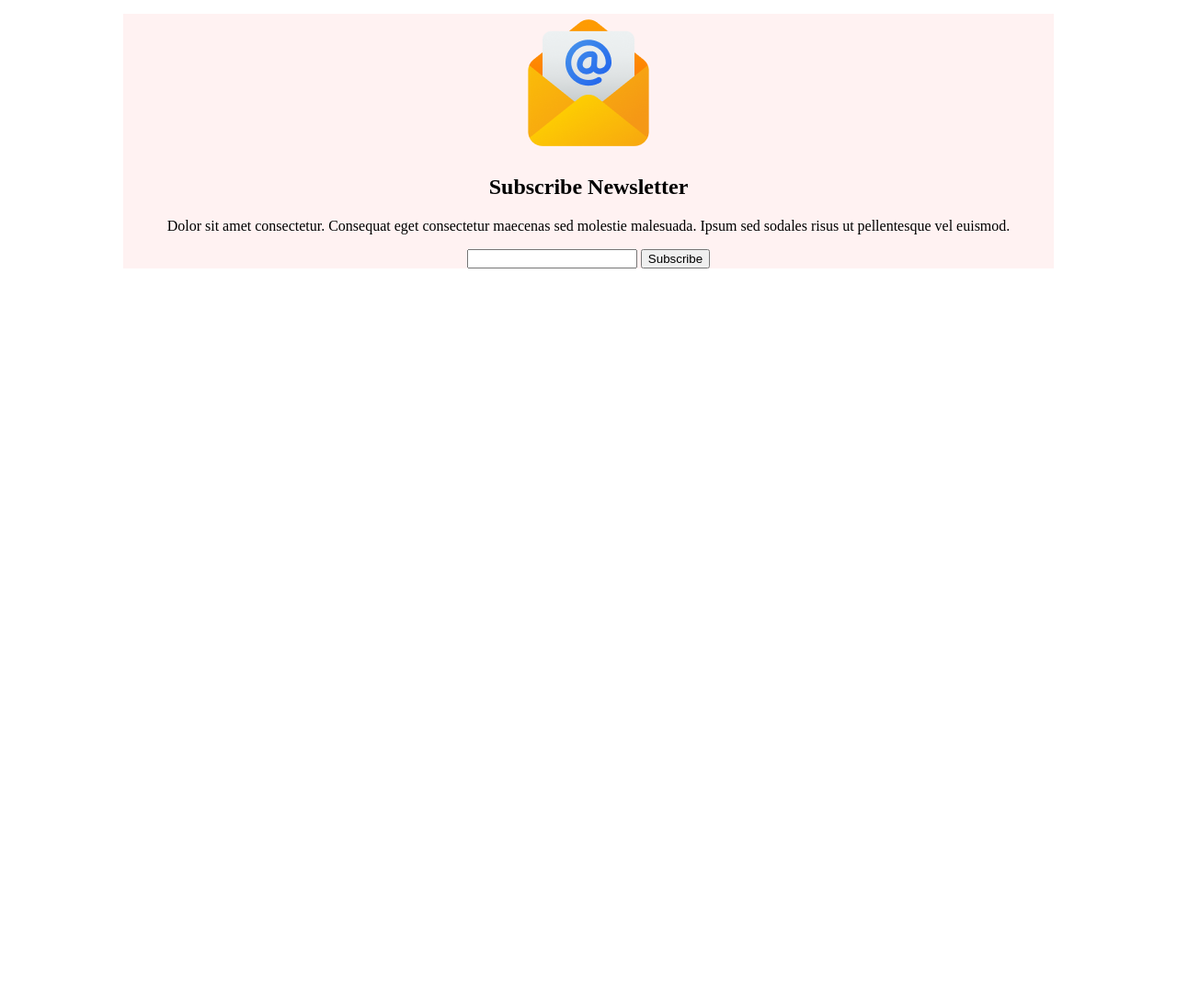
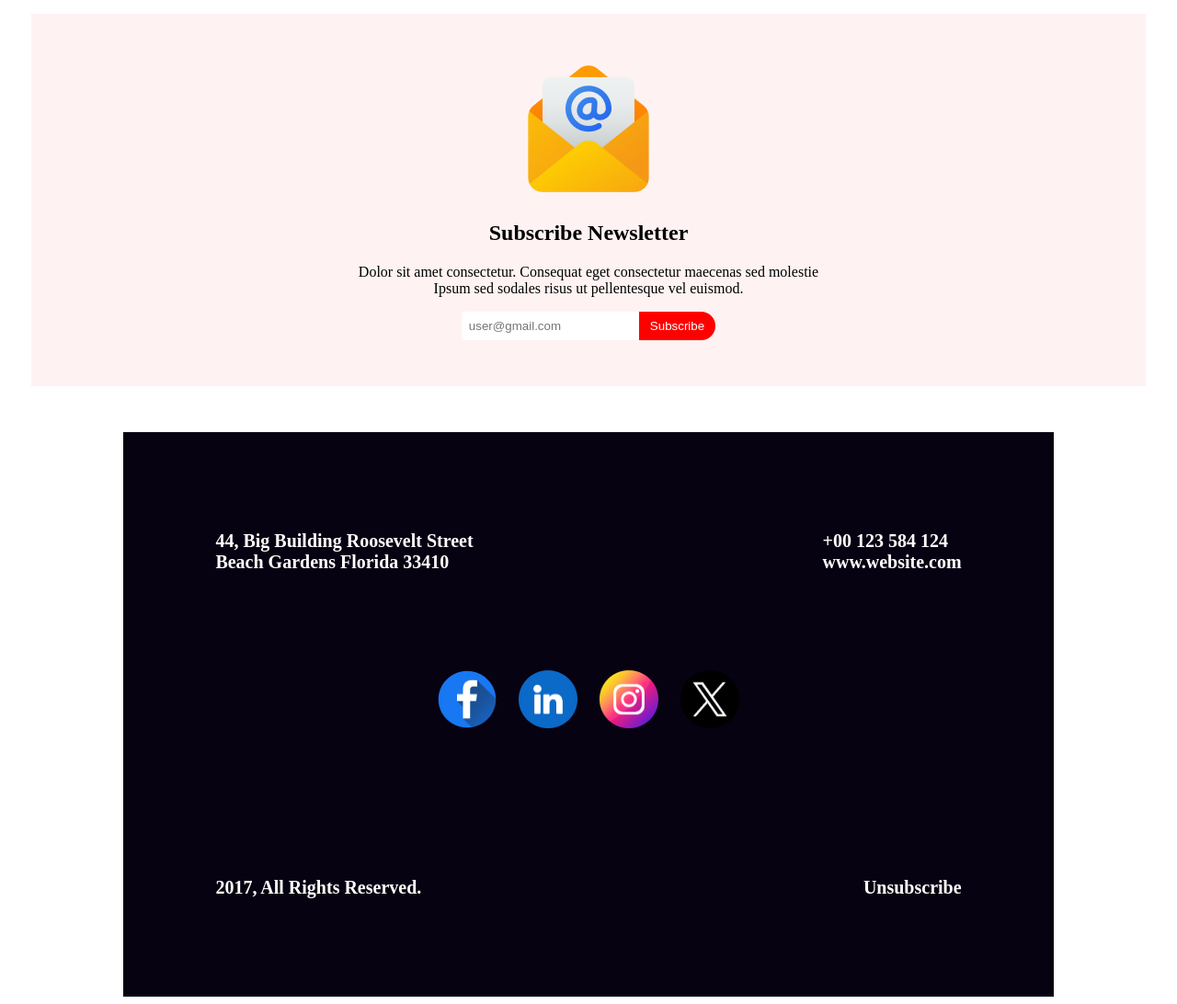
Before and after one commit to rifat1r/asignment1, a plain HTML site: page index.html in a window 1280 px wide. Shown: the part 5125-6217 px from the top of the page at 92% size. Before the commit the page ends 5425 px from the top, so only its background shows below. Drawn offline with Linux system fonts and the light colour scheme.

Commit message:
footer added

```diff
--- a/index.html
+++ b/index.html
@@ -97,12 +97,37 @@
       <div class="newsletter">
 <img src="resources/Group 61.png" alt="">
 <h2>Subscribe Newsletter</h2>
-<p>Dolor sit amet consectetur. Consequat eget consectetur maecenas sed molestie malesuada. Ipsum sed sodales risus ut pellentesque vel euismod. </p>
-<input type="email">
+<p>Dolor sit amet consectetur. Consequat eget consectetur maecenas sed molestie
+  <br> Ipsum sed sodales risus ut pellentesque vel euismod. </p>
+<div class="input-group">
+  <input type="email" placeholder="user@gmail.com">
 <button>Subscribe</button>
+</div>
 
       </div>
     </main>
-    <footer></footer>
+    <footer>
+
+      <section class="contacts">
+      <h4>44, Big Building Roosevelt Street <br>
+        Beach Gardens Florida 33410</h4>
+        <h4>
+          +00 123 584 124 <br>www.website.com
+        </h4>
+      </section>
+
+
+
+        <div class="icons">
+          <img src="resources/Facebook.png" alt="">
+          <img src="resources/Linkedin.png" alt="">
+          <img src="resources/Instagram.png" alt="">
+          <img src="resources/Twitter.png" alt="">
+        </div>
+        <section class="contacts">
+<h4>2017, All Rights Reserved.</h4>
+<h4> Unsubscribe</h4>
+        </section>
+    </footer>
   </body>
 </html>
--- a/styles/styles.css
+++ b/styles/styles.css
@@ -140,3 +140,51 @@
   margin: 0 auto;
   align-items: center;
 }
+.newsletter {
+  padding: 50px 100px;
+}
+.input-group {
+  display: flex;
+  justify-content: center;
+  align-items: center;
+}
+.input-group input {
+  padding: 8px;
+  border: 0 solid #ccc;
+  border-radius: 4px;
+  margin-right: 0;
+}
+
+.input-group button {
+  padding: 8px 12px;
+  border: none;
+  border-radius: 0px 50px 50px 0px;
+  background: #f00;
+  color: white;
+
+  cursor: pointer;
+}
+footer {
+  background-color: #070211;
+  color: white;
+  width: 80%;
+  margin: 0 auto;
+}
+footer .contacts {
+  display: flex;
+  justify-content: space-between;
+  margin-top: 50px;
+  font-size: 20px;
+  font-weight: 500;
+  padding: 80px 100px;
+}
+.icons {
+  text-align: center;
+}
+.icons > img {
+  text-align: center;
+  margin: 0 10px;
+  width: 64px;
+  height: 64px;
+  flex-shrink: 0;
+}
```
